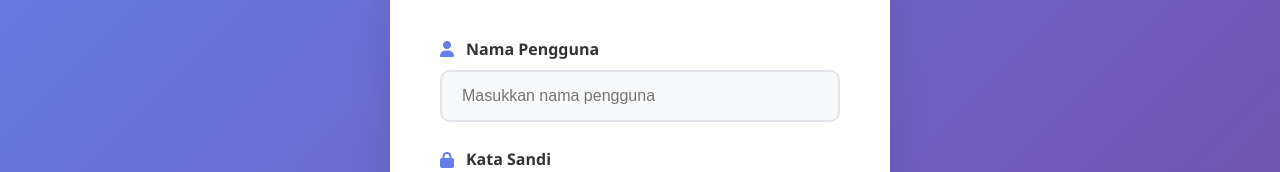
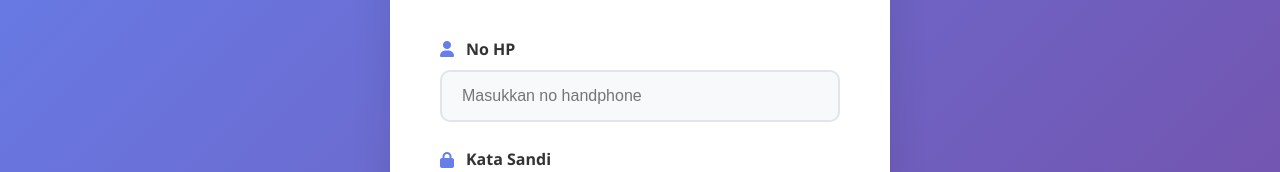
Before and after one commit to Azixe/wsb-do, a plain HTML site: page index.html in a window 1280 px wide. Shown: the part 202-374 px from the top of the page. Drawn offline with Linux system fonts and the light colour scheme.

Commit message:
username

```diff
--- a/index.html
+++ b/index.html
@@ -23,9 +23,9 @@
                 <div class="form-group">
                     <label for="username">
                         <i class="fas fa-user"></i>
-                        Nama Pengguna
+                        No HP
                     </label>
-                    <input type="text" id="username" name="username" placeholder="Masukkan nama pengguna" required>
+                    <input type="text" id="username" name="username" placeholder="Masukkan no handphone" required>
                 </div>
 
                 <div class="form-group">
```
